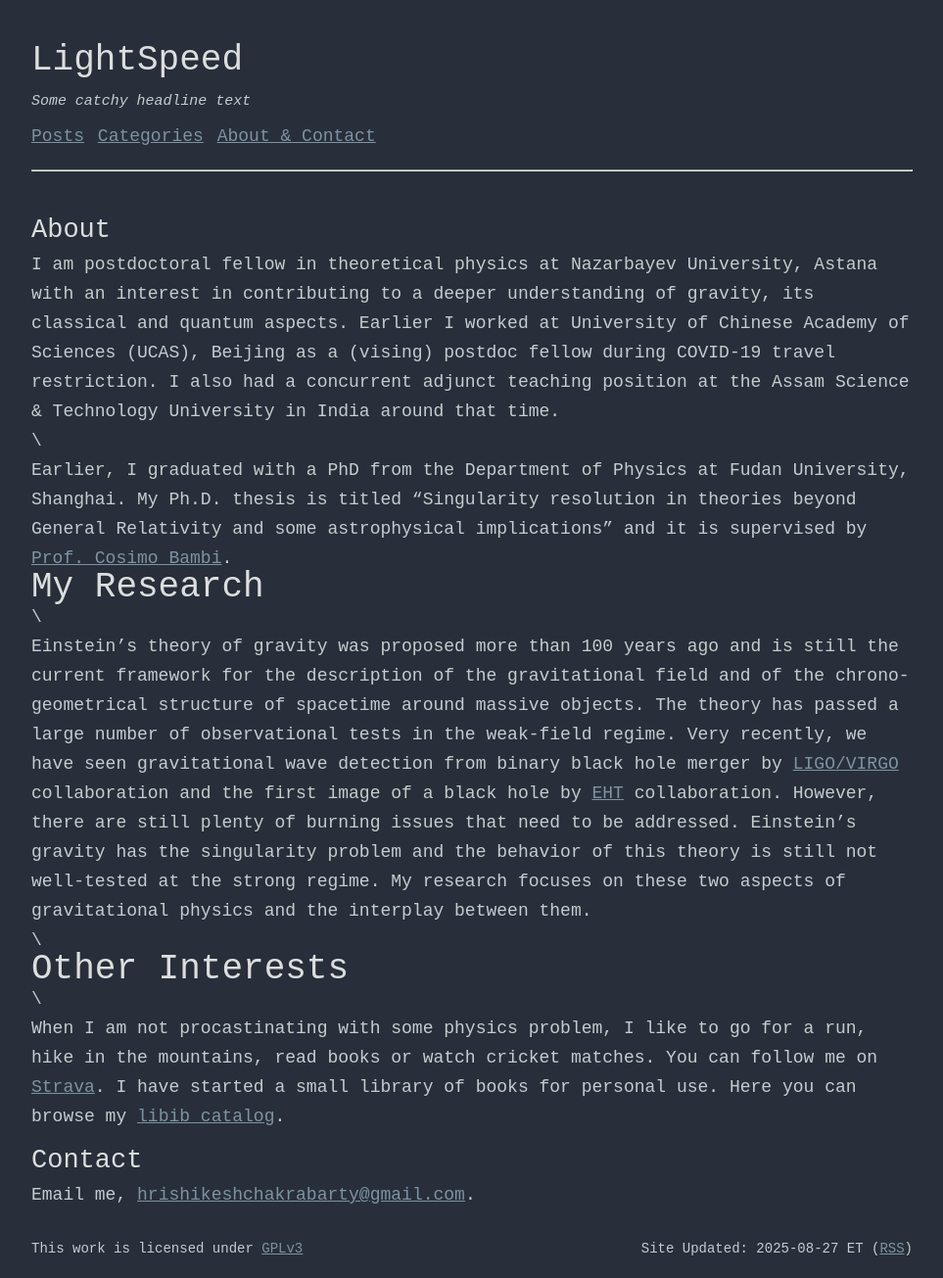
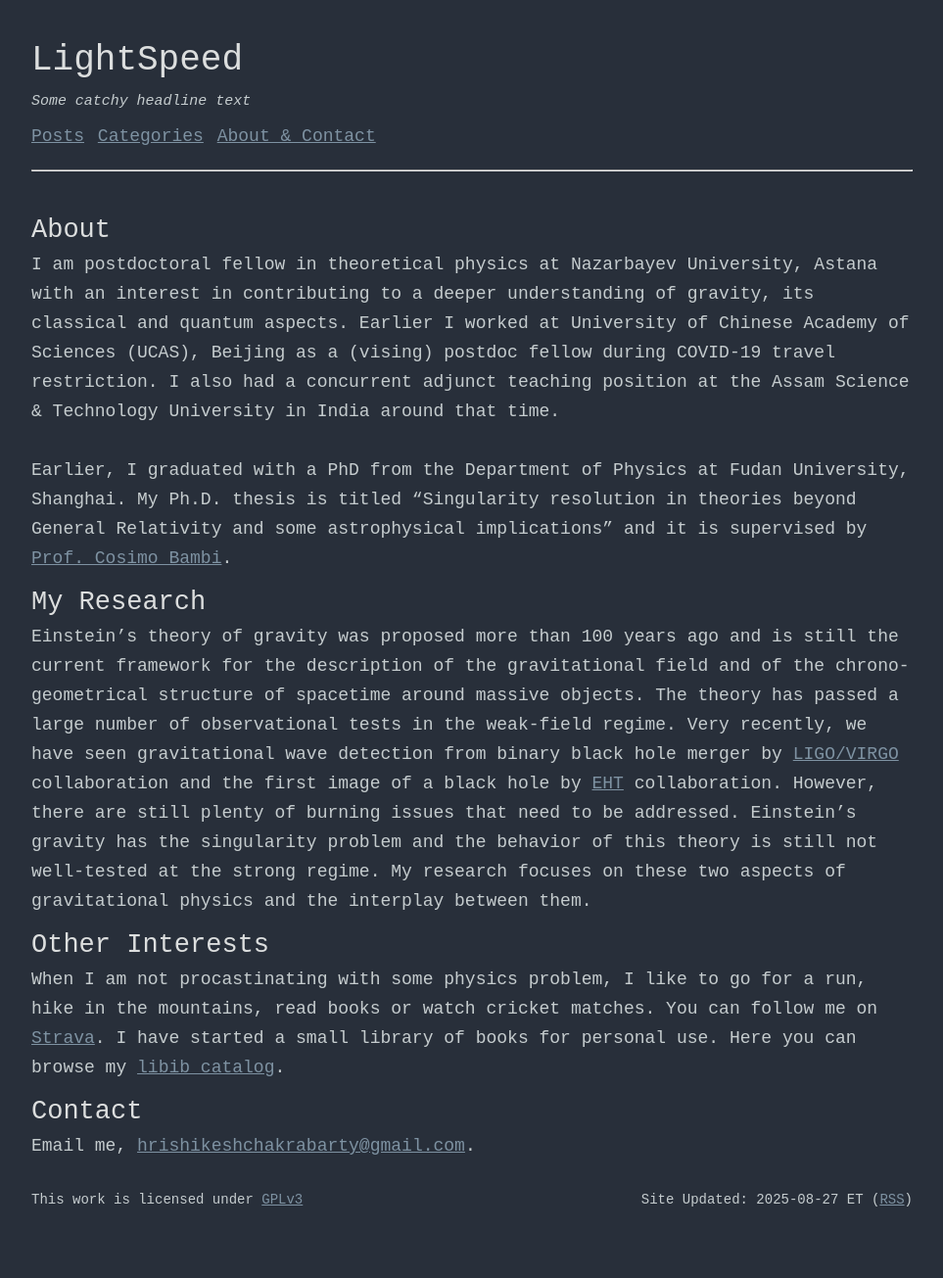
Before and after one commit to rishid8/rishid8.github.io, a Jekyll site: the page built from docs/index.md, in a window 1280 px wide. Shown: the whole page at 98% size, without its empty margins (158-1121 px from the left). Built offline with Jekyll 4.4.1, drawn with Linux system fonts in a browser that asks for light colours; after the commit the page ends 1255 px from its top, so only the background shows below that.

Commit message:
cosmetic changes

```diff
--- a/docs/index.md
+++ b/docs/index.md
@@ -12,19 +12,15 @@ Chinese Academy of Sciences (UCAS), Beijing as a (vising) postdoc fellow
 during COVID-19 travel restriction. I also had a concurrent adjunct teaching
 position at the Assam Science & Technology University in India around that time.
 
-\\
-
+<br/>
 Earlier, I graduated with a PhD from the Department of Physics at Fudan University, Shanghai.
 My Ph.D. thesis is titled "Singularity resolution in theories beyond General Relativity
 and some astrophysical implications" and it is supervised
 by [Prof. Cosimo Bambi](http://www.physics.fudan.edu.cn/tps/people/bambi/Site/Home.html).
+<br/>
 
 
-My Research
-======
-
-\\
-
+## My Research
 
 Einstein's theory of gravity was proposed more than 100 years
 ago and is still the current framework for the description of
@@ -39,14 +35,10 @@ Einstein's gravity has the singularity problem and the behavior of this theory i
 still not well-tested at the strong regime. My research focuses on these two aspects
 of gravitational physics and the interplay between them.
 
-\\
 
 
-Other Interests
-========
 
-\\
-
+## Other Interests
 
 When I am not procastinating with some physics problem,
 I like to go for a run, hike in the mountains, read books or
```
Also changed, not shown: other parts of docs/index.md (+1 -1 lines).
